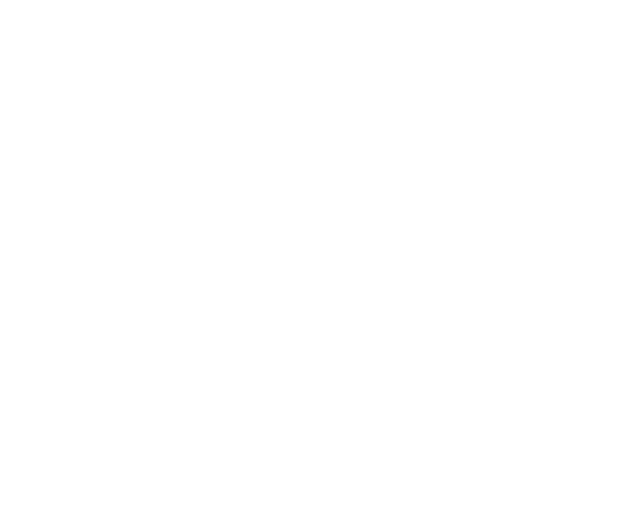
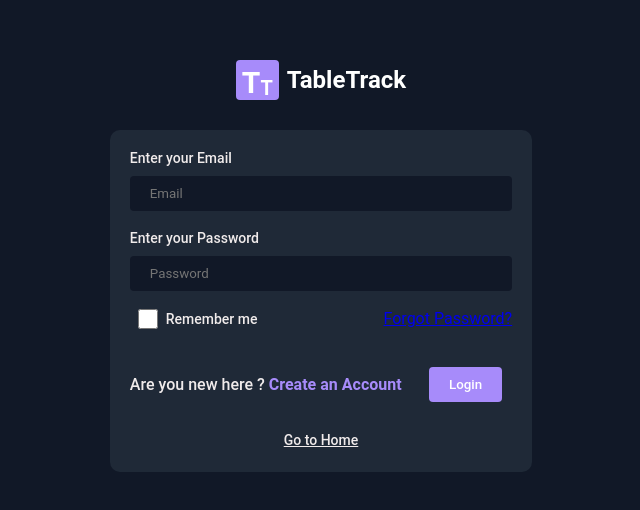
Before and after one commit to mohanreddytm/ptabletrack, a React (Create React App) app: page /login in a window 1280 px wide. Before the commit this address had no page. Shown: the part 134-644 px from the top of the page, without its empty margins (319-959 px from the left). Built offline with nearby package versions, Linux system fonts and the light colour scheme.

Commit message:
need to add brach detailed in register one

```diff
--- a/src/App.js
+++ b/src/App.js
@@ -2,11 +2,17 @@
 import {Routes, Route} from 'react-router-dom'
 
 import Home from './components/HomePage/Home'
+import './App.css'
+
+import RestaurantLogin from './components/RestaurentLogin'
+import RestaurantRegister  from './components/RestaurentRegister'
 
 const App = () => {
   return (
     <Routes>
       <Route exact path='/home' Component={Home} />
+      <Route exact path='/login' Component={RestaurantLogin} />
+      <Route exact path='/register' Component={RestaurantRegister} />
     </Routes>
   )
 }
--- a/src/components/HomePage/Header/index.css
+++ b/src/components/HomePage/Header/index.css
@@ -26,6 +26,15 @@
     padding: 10px 6px 0px 6px;
     height: 27px;
 
+}
+
+.home-nav-two{
+    text-decoration: none;
+}
+
+.home-nav-active{
+    color: #A78BFA;
+    font-weight: 600;
 }
 
 .header-logo-t{
--- a/src/components/HomePage/Header/index.js
+++ b/src/components/HomePage/Header/index.js
@@ -5,6 +5,7 @@
 
 
 const Header = () => {
+  const [currentOne, setCurrentOne] = React.useState(0);
   return (
     <div className='header-initial-cont'>
       <div className='header-logo-cont'>
@@ -16,10 +17,26 @@
         <p className='header-logo-text'>TableTrack</p>
       </div>
       <nav>
-        <a className='home-nav-one'>Home</a>
-        <a>Features</a>
-        <a>Pricing</a>
-        <a>FAQs</a>
+        <a
+         className={'home-nav-two' + (currentOne === "home" ? " home-nav-active" : "")}
+         href='#home'  onClick={(e) => {
+
+            e.preventDefault();
+            setCurrentOne("home")
+              document.getElementById("home")?.scrollIntoView({ behavior: "smooth"});
+            }}
+        >Home</a>
+        <a className={'home-nav-two' + (currentOne === "powerfulFeatures" ? " home-nav-active" : "")} href='#powerfulFeatures' onClick={(e) => {
+            e.preventDefault();
+            setCurrentOne("powerfulFeatures")
+              document.getElementById("powerfulFeatures")?.scrollIntoView({ behavior: "smooth"});
+            }}>Features</a>
+         <a className={'home-nav-two' + (currentOne === "pricing" ? " home-nav-active" : "")} href='#pricing' onClick={(e) => {
+            e.preventDefault();
+            setCurrentOne("pricing")
+              document.getElementById("pricing")?.scrollIntoView({ behavior: "smooth"});
+            }}>Pricing</a>
+
       </nav>
       <div className='header-login-cont'>
         <button className='home-header-login-button'>Login</button>
--- a/src/components/HomePage/Home/index.css
+++ b/src/components/HomePage/Home/index.css
@@ -642,3 +642,27 @@
     display: flex;
 
 }
+
+.home-detailed-infor-cont-one{
+    display: flex;
+
+}
+.home-detailed-infor-cont-one div{
+    width: 50%;
+
+}
+
+.advanced-statistics{
+    margin-left: 20px;
+}
+
+.home-order-detailed-one{
+    height: 70%;
+    overflow: scroll;
+    scroll-behavior: smooth;
+    scrollbar-width: none;
+}
+
+#powerfulFeatures, #pricing, #home{
+      scroll-margin-top: 100px;
+}
--- a/src/components/HomePage/Home/index.js
+++ b/src/components/HomePage/Home/index.js
@@ -157,11 +157,11 @@
         document.body.style.overflow = 'hidden';
     }
 
-        const orderDetails = () => {
+    const orderDetails = () => {
         return (
             <div className={`home-detailed-infor-cont ${showOrderDetail ? "show-qr-details" : "hide-qr-details"}`}>
 
-            <div className='home-detailed-inner-cont'>
+            <div className='home-detailed-inner-cont home-order-detailed-one'>
                 <IoCloseOutline onClick={onClickQrClose} className='home-detailed-inner-into' />
                 <h1 className='home-detailed-infor-main-head'><span>Statistics & Orders</span> – Track, Analyze, and Grow Smarter</h1>
                 <p className='home-detailed-infor-desc'>Get complete visibility over your restaurant’s performance and customer behavior — all in one place.</p>
@@ -180,7 +180,7 @@
                         Maximize customer satisfaction and profits
                     </li>
                 </ul>
-                <div>
+                <div className='home-detailed-infor-cont-one'>
                     <div>
                         <h1 className='home-detailed-infor-head'>Order Management</h1>
                         <ul className='home-detailed-infor-second-list'>
@@ -191,7 +191,7 @@
                         </ul>
                     </div>
                     <div>
-                        <h1 className='home-detailed-infor-head'>Advanced Statistics</h1>
+                        <h1 className='home-detailed-infor-head advanced-statistics'>Advanced Statistics</h1>
                         <ul className='home-detailed-infor-second-list'>
                             <li><p><span >Sales Dashboard</span> <GoDash className='go-dash-detailed' /> Visualize daily, weekly, and monthly sales trends at a glance.</p></li>
                             <li><p><span >Top-Selling Items</span> <GoDash className='go-dash-detailed' /> Identify your most popular dishes to plan inventory and marketing.</p></li>
@@ -204,7 +204,7 @@
 
 
                 </div>
-                  <div className='home-detailed-infor-button-cont'>
+                    <div className='home-detailed-infor-button-cont'>
                     <button className='home-detailed-get-started-button'>Get Started</button>
                 </div>
 
@@ -212,6 +212,7 @@
             </div>
         )
     }
+
 
     const menuDetails = () => {
         return (
@@ -296,7 +297,7 @@
     <div className='home-initial-cont'>
       <Header />
       <div className='home-main-cont'>
-        <h1 className='home-main-head'>Smart Dining Starts Here – Track Your Table,<br/> Enjoy the Experience</h1>
+        <h1 id="home" className='home-main-head'>Smart Dining Starts Here – Track Your Table,<br/> Enjoy the Experience</h1>
         <p className='home-main-text'>Easily manage orders, menus, and tables in one place. Save time, reduce errors, and grow your business <br/> faster</p>
         <button className='start-trail-button'>Start 30 Days Trail <FaArrowRight className='home-right-arrow' /></button>
         <div className='home-res-cont'>
@@ -346,7 +347,7 @@
                 <button className='home-main-content-cont-details-button' onClick={onClickOrderOne}>View Details <FaArrowRight className='home-right-arrow-rest'/></button>
             </div>
         </div>
-        <h1 className='home-main-power-heading'>Powerful Features Built to Elevate Your Restaurant Operations</h1>
+        <h1 id='powerfulFeatures' className='home-main-power-heading'>Powerful Features Built to Elevate Your Restaurant Operations</h1>
         <ul className='home-main-features-cont'>
             {featuresList.map(each => (
                 <li className='home-main-features-item'>
@@ -356,7 +357,7 @@
                 </li>
             ))}
         </ul>
-        <h1 className="home-main-power-heading">Choose a Plan That Fits Your Restaurant</h1>
+        <h1 id='pricing' className="home-main-power-heading">Choose a Plan That Fits Your Restaurant</h1>
         <p className='home-main-power-desc'>Get everything you need to manage your restaurant with one affordable plan.</p>
         <div className='monthly-annual-plan-cont'>
             <p className='monthly-text'>Pay Monthly</p>
@@ -372,8 +373,8 @@
             <div className='price-cont-item-one'>
                 <h1 className='price-cont-item-one-head'>Subscription Package</h1>
                 <div className='price-cont-item-one-div'>
-                    <h1 className='price-cont-item-one-price'>₹200</h1>
-                    <p className='price-cont-item-one-pay-month'>Pay Monthly</p>
+                    <h1 className='price-cont-item-one-price'>{on ? "₹ 2000" : "₹ 200"}</h1>
+                    <p className='price-cont-item-one-pay-month'>Pay {on ? "Annually" : "Monthly"}</p>
                 </div>
                 <button className='home-header-get-started-button home-header-get-started-button-home'>Get Started</button>
             </div>
@@ -411,7 +412,7 @@
         </div>
         <div className='copy-right-home'>
             <h1><FaRegCopyright className='copy-right-one' /> 2025 TableTrack. All Rights Reserved.</h1>
-            <FaArrowUp className='copy-right-up-arrow' />
+            <FaArrowUp className='copy-right-up-arrow' onClick={() => document.getElementById("home")?.scrollIntoView({ behavior: "smooth" })} />
         </div>
       </div>
 
--- /dev/null
+++ b/src/components/RestaurentLogin/index.css
@@ -0,0 +1,152 @@
+.restaurant-login-container-initial-cont{
+    display: flex;
+    flex-direction: column;
+    height: 100vh;
+    width: 100%;
+    background-color: #111827;
+    justify-content: center;
+}
+
+
+.restaurant-login-container-main{
+    display: flex;
+
+    align-self: center;
+    justify-content: center;
+    width: 33%;
+    flex-direction: column;
+
+
+
+
+
+}
+
+.header-logo-mini-cont{
+    height: 40px;
+    margin-right: 4px;
+
+}
+
+
+
+.header-logo-cont-login{
+    align-items: center;
+    align-self: center;
+
+    display: flex;
+    justify-content: center;
+    width: 20%;
+    margin-bottom: 30px;
+}
+
+
+.restaurant-login-form{
+    background-color: #1F2937;
+    display: flex;
+    flex-direction: column;
+    padding: 10px 20px;
+        border-radius: 10px;
+}
+
+.restaurant-login-form-header{
+    color: #f0ebeb;
+    font-size: 14px;
+    font-weight: 500;
+
+    margin-bottom: 10px;
+}
+
+.restaurant-login-form-input{
+    background-color: #111827;
+
+    color: #ffffff;
+    border: none;
+    padding: 10px 20px;
+    border-radius: 4px;
+    width: 100%;
+    margin-bottom: 10px;
+    outline:none;
+    border-radius: 4px;
+}
+
+.restaurant-login-form-checkbox-cont{
+    display: flex;
+    align-items: center;
+    justify-content: space-between;
+
+}
+
+.restaurant-login-form-checkbox-inner-cont{
+    display: flex;
+    align-items: center;
+}
+
+.restaurant-login-form-checkbox-label{
+    color: #f0ebeb;
+    font-size: 14px;
+    margin: 0px;
+    padding: 0px;
+    font-weight: 500;
+}
+
+.restaurant-login-form-checkbox{
+    margin: 8px;
+    width:20px;
+    height: 20px;
+}
+
+.restaurant-login-form-button-cont{
+    display: flex;
+    align-items: center;
+    justify-content: space-between;
+    margin-top: 20px;
+}
+
+.restaurant-login-form-button-header{
+    color: #f0ebeb;
+    font-size: 16px;
+    font-weight: 500;
+
+}
+
+.restaurant-login-form-button-header span{
+    color: #A78BFA;
+    font-weight: 600;
+    cursor: pointer;
+}
+
+.restaurant-login-form-button-header span:hover{
+    text-decoration: underline;
+}
+
+.restaurant-login-form-button{
+    background-color: #A78BFA;
+    color: #ffffff;
+    border: none;
+    padding: 10px 20px;
+    border-radius: 4px;
+    cursor: pointer;
+    font-weight: 500;
+    transition: all 0.3s ease;
+
+}
+
+.restaurant-login-form-button:hover{
+    background-color: #7C3AED;
+}
+
+.restaurant-login-form-footer{
+    color: #f0ebeb;
+    font-size: 14px;
+    font-weight: 500;
+    margin-top: 20px;
+    text-align: center;
+    text-decoration: underline;
+
+}
+
+.restaurant-login-form-footer:hover{
+    color: #A78BFA;
+    cursor: pointer;
+}
--- /dev/null
+++ b/src/components/RestaurentLogin/index.js
@@ -0,0 +1,40 @@
+import React from 'react'
+import './index.css'
+
+const RestaurantLogin = () => {
+  return (
+    <div className='restaurant-login-container-initial-cont'>
+        <div className='restaurant-login-container-main'>
+            <div className='header-logo-cont header-logo-cont-login'>
+                <div className='header-logo-mini-cont'>
+                    <h1 className='header-logo-t'>T</h1>
+                    <h1 className='header-logo-tt'>T</h1>
+                </div>
+                <p className='header-logo-text login-logo'>TableTrack</p>
+            </div>
+            <form className='restaurant-login-form'>
+                <h1 className='restaurant-login-form-header'>Enter your Email</h1>
+                <input type='email' className='restaurant-login-form-input' placeholder='Email' required />
+                <h1 className='restaurant-login-form-header'>Enter your Password</h1>
+                <input type='password' className='restaurant-login-form-input' placeholder='Password' required />
+                <div className='restaurant-login-form-checkbox-cont'>
+                    <div className='restaurant-login-form-checkbox-inner-cont'>
+                        <input id='remember' type='checkbox' className='restaurant-login-form-checkbox' />
+                        <label htmlFor='remember' className='restaurant-login-form-checkbox-label'>Remember me</label>
+                    </div>
+                    <br />
+                    <a href='#' className='restaurant-login-form-forgot-password'>Forgot Password?</a>
+                </div>
+                <div className='restaurant-login-form-button-cont'>
+                    <h1 className='restaurant-login-form-button-header'>Are you new here ? <span>Create an Account</span> </h1>
+
+                    <button className='restaurant-login-form-button'>Login</button>
+                </div>
+                <p className='restaurant-login-form-footer'>Go to Home</p>
+            </form>
+        </div>
+    </div>
+  )
+}
+
+export default RestaurantLogin;
--- /dev/null
+++ b/src/components/RestaurentRegister/index.css
@@ -0,0 +1,19 @@
+.restaurant-login-form-header-main{
+    color: #f0ebeb;
+    font-size: 18px;
+    font-weight: 600;
+    text-align: center;
+    margin-bottom: 10px;
+}
+
+.restaurant-login-form-header span{
+    color: #A78BFA;
+    font-size: 19px;
+    font-weight: 700;
+    cursor: pointer;
+}
+
+.restaurant-login-form-button{
+    align-self: center;
+    margin: 10px;
+}
--- /dev/null
+++ b/src/components/RestaurentRegister/index.js
@@ -0,0 +1,41 @@
+import React from 'react'
+import './index.css'
+
+const RestaurantRegister = () => {
+
+    const content = () => {
+        return (
+                        <form className='restaurant-login-form'>
+                <h1 className='restaurant-login-form-header-main'>Create Your TableTrack Account</h1>
+                <h1 className='restaurant-login-form-header'>Enter your Restaurant Name</h1>
+                <input type='text' className='restaurant-login-form-input' placeholder='Restaurant Name' required />
+                <h1 className='restaurant-login-form-header'>Enter your Full Name</h1>
+                <input type='text' className='restaurant-login-form-input' placeholder='Full Name' required />
+                <h1 className='restaurant-login-form-header'>Enter your Email</h1>
+                <input type='email' className='restaurant-login-form-input' placeholder='Email' required />
+                <h1 className='restaurant-login-form-header'>Enter your Password</h1>
+                <input type='password' className='restaurant-login-form-input' placeholder='Password' required />
+                <h1 className='restaurant-login-form-header'>Confirm your Password</h1>
+                <input type='password' className='restaurant-login-form-input' placeholder='Confirm Password' required />
+                <h1 className='restaurant-login-form-header'>Already have an account? <span>Login</span></h1>
+                <button className='restaurant-login-form-button'>Continue</button>
+            </form>
+        )
+    }
+  return (
+    <div className='restaurant-login-container-initial-cont'>
+      <div className='restaurant-login-container-main'>
+            <div className='header-logo-cont header-logo-cont-login'>
+                <div className='header-logo-mini-cont'>
+                    <h1 className='header-logo-t'>T</h1>
+                    <h1 className='header-logo-tt'>T</h1>
+                </div>
+                <p className='header-logo-text login-logo'>TableTrack</p>
+            </div>
+            {content()}
+        </div>
+    </div>
+  )
+}
+
+export default RestaurantRegister;
--- a/src/index.css
+++ b/src/index.css
@@ -5,6 +5,7 @@
     sans-serif;
   -webkit-font-smoothing: antialiased;
   -moz-osx-font-smoothing: grayscale;
+
 }
 
 code {
```
